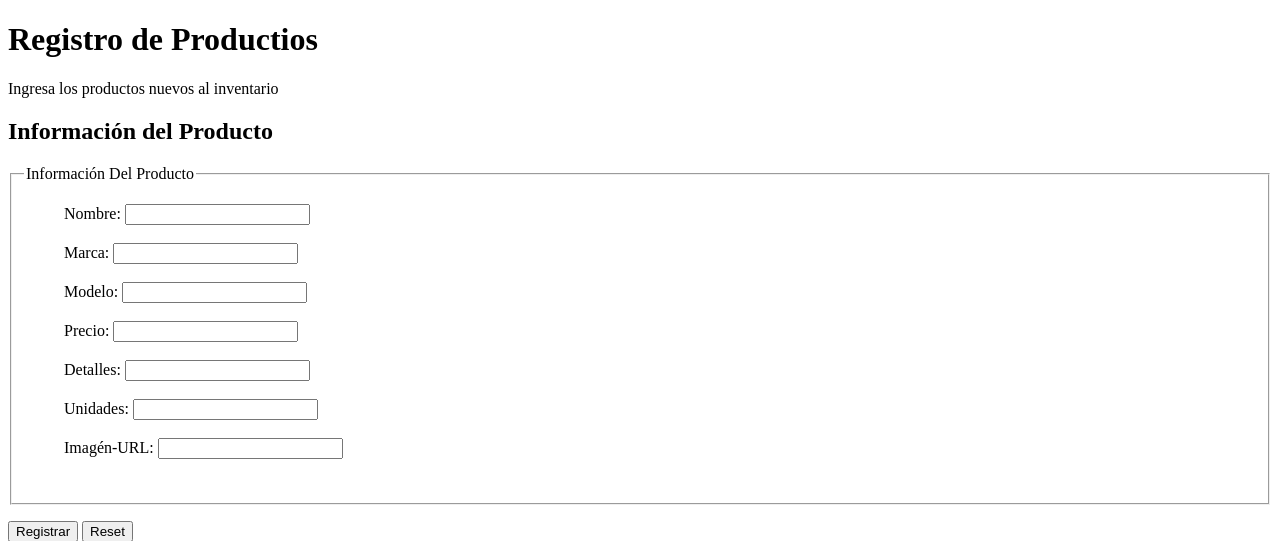
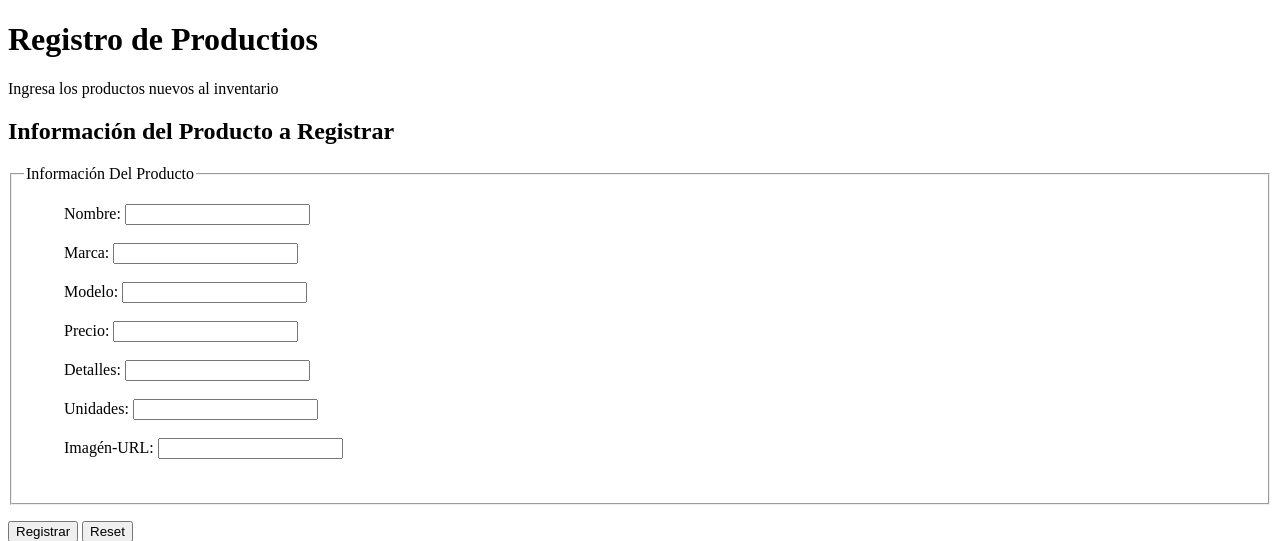
Before and after one commit to BlancaVisca/tecweb, a PHP site: page /formulario_productos.html in a window 1280 px wide. Shown: the top 541 px of the page. Run offline with PHP 8.4, Linux system fonts and the light colour scheme.

Commit message:
Practica 8- set_producto_v2.php

```diff
--- a/practicas/p08-base/formulario_productos.html
+++ b/practicas/p08-base/formulario_productos.html
@@ -18,7 +18,7 @@
 
     <form id="formularioProductos" action="http://localhost/tecweb/practicas/p08-base/set_producto_v2.php" method="post">
 
-    <h2>Información del Producto</h2>
+    <h2>Información del Producto a Registrar</h2>
 
       <fieldset>
         <legend>Información Del Producto</legend>
--- a/practicas/p08-base/set_producto_v2.php
+++ b/practicas/p08-base/set_producto_v2.php
@@ -18,7 +18,7 @@ $imagen   = $_POST['img'];
 
 
 
-/** Verificar si el producto ya existe (nombre, modelo y marca) */
+/** Verificar si el producto ya existe (nombre, modelo y marca), deben coincidir los 3 */
 $sql_check = "SELECT * FROM productos WHERE nombre = '{$nombre}' AND marca = '{$marca}' AND modelo = '{$modelo}'";
 $result = $link->query($sql_check);
 
```
